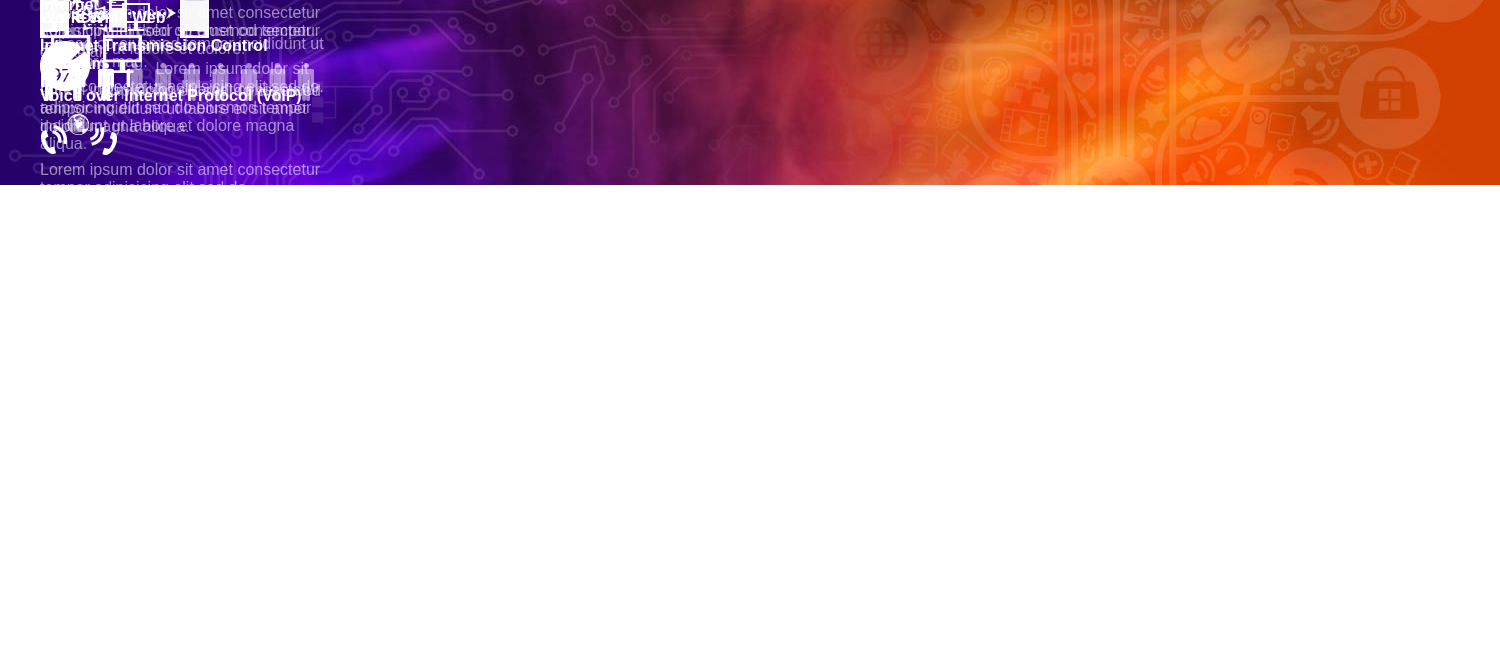
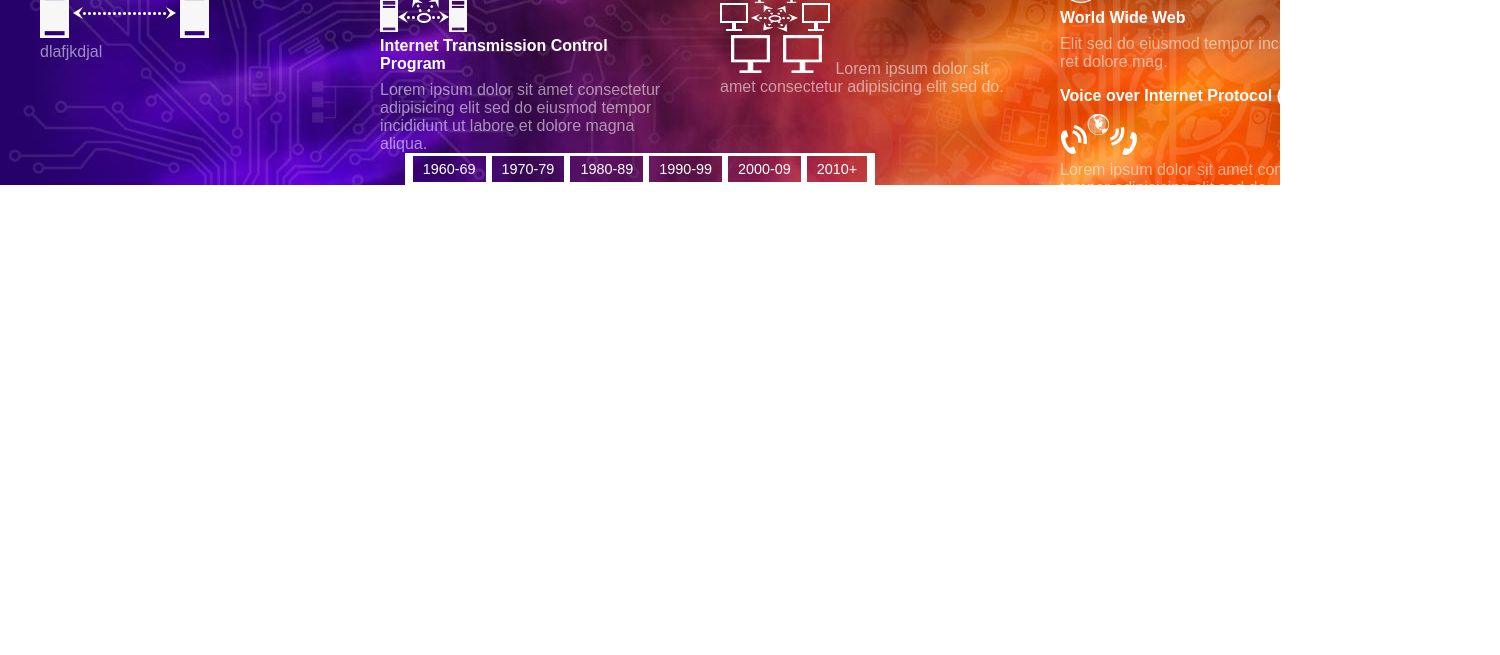
Before and after one commit to SarahZhao806/Interactive-Animated-Timeline, a plain HTML site: page index.html in a window 1280 px wide. Shown: the part 145-800 px from the top of the page, 1500 px wide, since content can reach past the window. Drawn offline with Linux system fonts and the light colour scheme.

Commit message:
Added nav bar

```diff
--- a/includes/timeline.css
+++ b/includes/timeline.css
@@ -29,6 +29,7 @@ body {
 }
 
 .timeline .panel_container {
+    overflow: hidden;
     position: relative;
     margin: 10px 0px 0px 0px;
     width: 100%;
@@ -83,3 +84,34 @@ body {
     color: rgba(255,255,255,.2);
     font-family: Georgia;
 }
+
+.timeline nav {
+    position: absolute;
+    bottom: 0px;
+    left: 0px;
+    text-align: center;
+    width: inherit;
+}
+
+.timeline nav a {
+    color: #fff;
+    font-size: .9em;
+    display: inline-block;
+    padding: 5px 10px;
+    border-color: #fff;
+    border-style: solid;
+    border: 8px 5px 5px 0px;
+    text-decoration: none;
+}
+
+.timeline nav a:first-child {
+    border-left-width: 8px;
+}
+
+.timeline nav a:last-child {
+    border-right-width: 8px;
+}
+
+.timeline nav a.selected {
+    background-color: rgba(255,255,255,.55);
+}
--- a/includes/timeline.js
+++ b/includes/timeline.js
@@ -1 +1,25 @@
 /*  JavaScript Document                      */
+
+
+
+var timelineWidth = 0;
+var panelWidth = 0;
+var firstRun = true;
+var totalPanel = 0;
+var currentdPanel = 0;
+
+$(document).ready(function() {
+   panelWidth = $('.timeline .panel').width();
+
+   adjustLayout();
+});
+
+function adjustLayout() {
+    $('.timeline .panel').each(function(index) {
+        var newX = panelWidth * index;
+        $(this).css('left', newX + 'px');
+
+        var newLabel = $(this).find('.label').html();
+        $('.timeline nav').append('<a href="#">' + newLabel + '</a>');
+    });
+}
```
